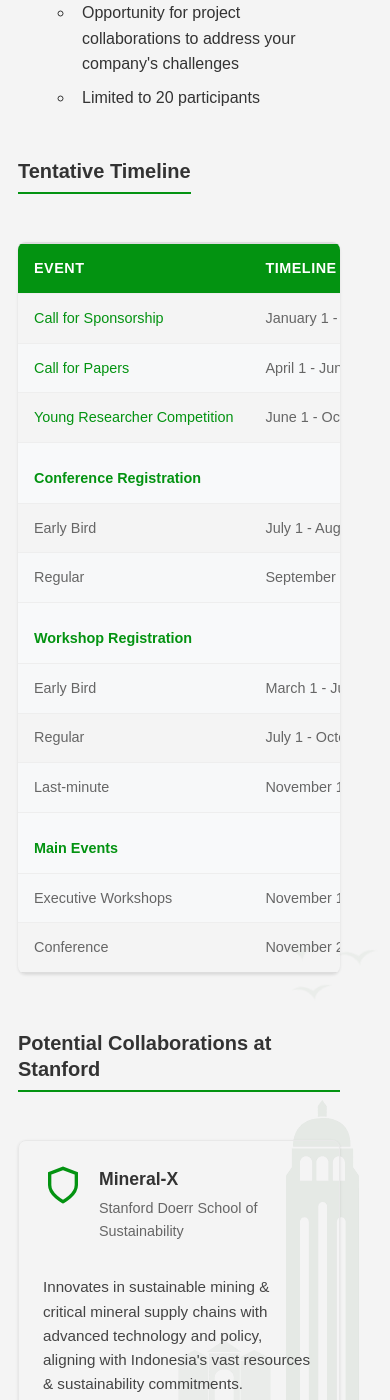
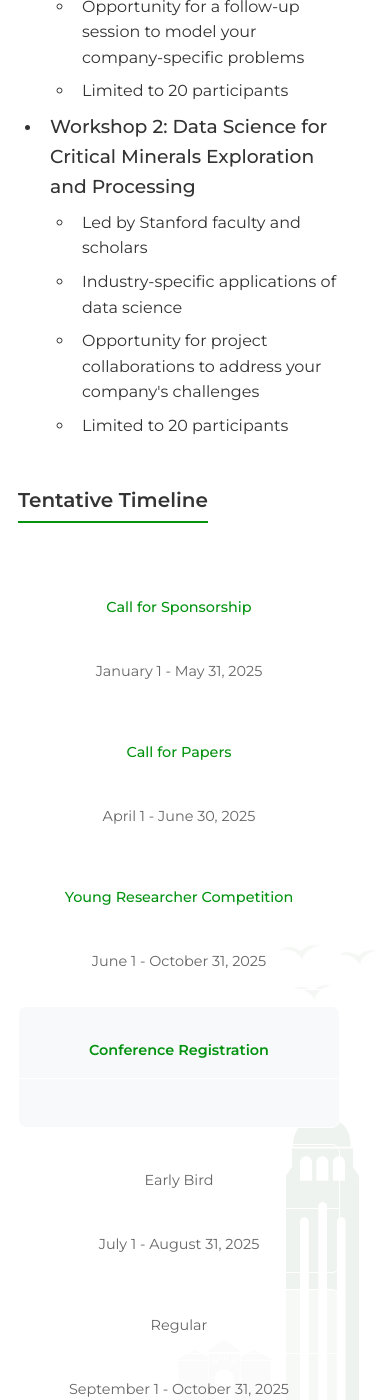
Before and after one commit to intersectID/intersectID.github.io, a Jekyll site: the page built from index.md, in a window 390 px wide and 1400 px high, scrolled down 5263 px. Built offline with Jekyll 4.4.1, drawn with Linux system fonts in a browser that asks for light colours.

Commit message:
improved ui feels for main page

```diff
--- a/assets/css/home.css
+++ b/assets/css/home.css
@@ -1,10 +1,14 @@
+/* Import Montserrat font */
+@import url('https://fonts.googleapis.com/css2?family=Montserrat:wght@300;400;500;600;700&display=swap');
+
+/* Root variables */
 :root {
     --accent-color: #039311;
     --bg-color: transparent;
     --text-color: #333333;
-    --sidebar-bg: #f8f9fa;
+    --sidebar-bg: rgba(255, 255, 255, 0.8);
     --nav-bg: #2c3e50;
-    --focus-outline: #4a90e2;
+    --focus-outline: #039311;
 }
 
 * {
@@ -85,7 +89,7 @@
     align-items: center;
     padding: 1rem 0;
     margin-bottom: 2rem;
-    border-bottom: 1px solid #eee;
+    border-bottom: 1px solid white;
     position: relative;
 }
 
@@ -172,7 +176,6 @@
 .sidebar {
     grid-column: 2;
     background: var(--sidebar-bg);
-    background: rgba(248, 249, 250, 0.7);
     padding: 1.5rem;
     border-radius: 8px;
     position: sticky;
@@ -206,7 +209,7 @@
 }
 
 a {
-    color: var(--accent-color);
+    color: #039311;
     text-decoration: none;
     font-weight: 500;
 }
@@ -300,6 +303,7 @@
     -webkit-overflow-scrolling: touch;
     margin: 1.5rem 0 2.5rem 0;
     padding-bottom: 1.0rem;
+    border-radius: 8px;
 }
 
 table {
@@ -310,26 +314,27 @@
 }
 
 thead {
-    border-top: 2px solid #ddd;
+    border-top: 2px solid white;
 }
 
 th, td {
     padding: 0.75rem;
     text-align: left;
+    border-bottom: 1px solid white;
 }
 
 td {
-    border-bottom: 1px solid #eee;
+    border-bottom: 1px solid white;
 }
 
 /* Last row gets thicker border */
 tr:last-child td {
-    border-bottom: 2px solid #ddd;
+    border-bottom: 2px solid white;
 }
 
 th {
     font-weight: 600;
-    border-bottom: 2px solid #ddd;
+    border-bottom: 2px solid white;
 }
 
 /* Table variations */
@@ -725,6 +730,7 @@
     margin-top: -3rem;
     font-size: 0.8rem;
     color: #666;
+    border-bottom: 1px solid white;
 }
 
 .breadcrumbs ol {
@@ -867,13 +873,9 @@
     }
 }
 
-/* Import Montserrat font */
-@import url('https://fonts.googleapis.com/css2?family=Montserrat:wght@300;400;500;600;700&display=swap');
-
 /* Apply Montserrat to text elements */
 body {
     font-family: 'Montserrat', sans-serif;
-    background: #F4F4F4;
     color: #333;
 }
 
@@ -927,7 +929,7 @@
 
 .feature-item {
     background: transparent;
-    border: 1px solid #e8e8e8;
+    border: 1px solid white;
     border-left: 4px solid var(--accent-color);
     border-radius: 4px;
     padding: 1.5rem;
@@ -945,7 +947,7 @@
     margin-top: 3rem;
     padding: 2rem;
     background: var(--card-bg);
-    border: 1px solid #e8e8e8;
+    border: 1px solid white;
     border-radius: 4px;
 }
 
@@ -1047,7 +1049,7 @@
 
 .speaker-card {
     background: transparent;
-    border: 1px solid #e8e8e8;
+    border: 1px solid white;
     border-radius: 8px;
     padding: 1.2rem;
     text-align: center;
@@ -1123,33 +1125,31 @@
     border-collapse: collapse;
     margin: 2rem 0;
     background: transparent;
-    border-radius: 8px;
-    overflow: hidden;
-    box-shadow: 0 1px 3px rgba(0,0,0,0.1);
 }
 
 .timeline-table th,
 .timeline-table td {
     padding: 1rem 1.5rem;
     text-align: left;
-    border-bottom: 1px solid #eee;
+    border-bottom: 1px solid white;
 }
 
 .timeline-table th {
-    background: #039311;
+    background: rgba(3, 147, 17, 0.9);  /* #039311 with 0.9 opacity */
     color: white;
     font-weight: 600;
     text-transform: uppercase;
     font-size: 0.9rem;
     letter-spacing: 0.5px;
+    white-space: nowrap;
 }
 
 .timeline-table tr:nth-child(even) {
-    background: rgba(248, 249, 250, 0.9);
+    background: rgba(255, 255, 255, 0.5);
 }
 
 .timeline-table tr:hover {
-    background: rgba(241, 243, 245, 0.95);
+    background: rgba(255, 255, 255, 0.7);
 }
 
 .timeline-table td:first-child {
@@ -1181,15 +1181,66 @@
     padding-top: 1.5rem;
 }
 
-@media (max-width: 768px) {
+@media screen and (max-width: 768px) {
     .timeline-table {
         display: block;
-        overflow-x: auto;
-    }
-
-    .timeline-table th,
+    }
+
+    .timeline-table thead {
+        display: none; /* Hide headers on mobile */
+    }
+
+    .timeline-table tbody,
+    .timeline-table tr,
     .timeline-table td {
-        padding: 0.8rem 1rem;
+        display: block;
+        width: 100%;
+    }
+
+    .timeline-table tr {
+        margin-bottom: 1rem;
+        border: 1px solid white;
+        border-radius: 8px;
+        background: transparent;
+    }
+
+    .timeline-table td {
+        text-align: center;  /* Center align all content */
+        padding: 1rem;
+        position: relative;
+        border-bottom: 1px solid white;
+    }
+
+    .timeline-table td:last-child {
+        border-bottom: none;
+    }
+
+    /* Update label positioning */
+    .timeline-table td::before {
+        content: attr(data-label);
+        display: block;  /* Make label its own block */
+        position: static;  /* Remove absolute positioning */
+        text-align: center;  /* Center the label */
+        font-weight: 600;
+        color: #039311;
+        margin-bottom: 0.5rem;  /* Add space between label and content */
+    }
+
+    /* Ensure date ranges are centered */
+    .date-range {
+        display: block;
+        margin-top: 0.25rem;
+        text-align: center;
+    }
+
+    /* Keep parent rows consistent */
+    .timeline-table tr.parent-row td {
+        text-align: center;
+    }
+
+    /* Keep child rows consistent */
+    .timeline-table tr.child-row td {
+        text-align: center;
     }
 }
 
@@ -1202,7 +1253,7 @@
 
 .collab-card {
     background: transparent;
-    border: 1px solid #e8e8e8;
+    border: 1px solid white;
     border-radius: 8px;
     padding: 1.5rem;
     transition: all 0.2s ease;
@@ -1259,73 +1310,65 @@
     margin: 2rem 0;
 }
 
+/* Update program committee styles */
+.program-committee {
+    display: grid;
+    grid-template-columns: repeat(auto-fit, minmax(250px, 1fr));
+    gap: 1rem;
+    margin: 1rem 0;
+    padding: 0;
+    column-count: unset; /* Remove column-count */
+}
+
+.program-committee .committee-item {
+    margin: 0;
+    padding: 1rem;
+    border: 1px solid white;
+    border-radius: 8px;
+    display: flex;
+    flex-direction: column;
+    gap: 0.25rem;
+}
+
+/* Responsive adjustments */
 @media (max-width: 1024px) {
     .committee-grid {
-        grid-template-columns: 1fr;  /* Stack on smaller screens */
-    }
-}
-
-.committee-section {
+        grid-template-columns: 1fr;
+    }
+
+    .program-committee {
+        grid-template-columns: repeat(auto-fit, minmax(200px, 1fr));
+    }
+}
+
+@media (max-width: 768px) {
+    .program-committee {
+        grid-template-columns: repeat(auto-fit, minmax(180px, 1fr));
+    }
+
+    .committee-item {
+        margin-left: 0 !important;
+    }
+}
+
+/* Update committee item styles */
+.committee-item {
     background: transparent;
-    border: 1px solid #e8e8e8;
-    border-radius: 8px;
-    padding: 1.5rem;
-}
-
-.committee-section:first-child .committee-list {
-    margin-left: 1rem;  /* Add left margin for the first committee section */
-}
-
-.committee-section .program-committee {
-    padding-left: 0;  /* Remove left padding for program committee */
-}
-
-.program-committee {
-    column-count: 2;
-    column-gap: 2rem;
-    margin: 1rem auto;  /* Center the program committee */
-    max-width: 90%;    /* Limit width to create some margin */
-}
-
-.committee-role {
-    font-weight: 600;
+    transition: all 0.2s ease;
+    display: flex;
+    flex-direction: column;
+    gap: 0.25rem;
+}
+
+.committee-name {
+    font-weight: 500;
     color: #333;
-    margin-top: 0;
-    margin-bottom: 1rem;
-}
-
-.committee-list {
-    list-style: none;
-    padding: 0;
-    margin: 0;
-}
-
-.committee-list li {
-    margin-bottom: 1rem;
-    padding-bottom: 1rem;
-    border-bottom: 1px solid #eee;
-}
-
-.committee-list li:last-child {
-    margin-bottom: 0;
-    padding-bottom: 0;
-    border-bottom: none;
-}
-
-.committee-item {
-    margin-left: -3rem;
-}
-
-.committee-name {
-    color: #666;
-    font-size: 0.9rem;
     display: block;
 }
 
 .committee-affiliation {
+    font-size: 0.85rem;
     color: #039311;
-    font-size: 0.85rem;
-    font-style: italic;
 }
 
 .leadership-grid {
@@ -1337,7 +1380,7 @@
 
 .leader-card {
     background: transparent;
-    border: 1px solid #e8e8e8;
+    border: 1px solid white;
     border-radius: 8px;
     padding: 1.5rem;
     transition: all 0.2s ease;
@@ -1352,13 +1395,13 @@
 }
 
 .leader-role {
-    color: #039311;
+    color: #666;
     font-size: 0.9rem;
     margin: 0 0 0.25rem 0;
 }
 
 .leader-affiliation {
-    color: #666;
+    color: #039311;
     font-size: 0.9rem;
     font-style: italic;
     margin: 0;
@@ -1453,7 +1496,7 @@
     }
 
     a:hover {
-        color: #026b0c !important;
+        color: #039311 !important;
     }
 }
 
@@ -1517,7 +1560,7 @@
     --bg-color: #1a1a1a;
     --text-color: #ffffff;
     --sidebar-bg: #2d2d2d;
-    --accent-color: #4CAF50;
+    --accent-color: #039311;
 }
 
 [data-theme="dark"] #theme-toggle .sun-icon {
@@ -1562,3 +1605,23 @@
 [data-theme="dark"] li {
     color: var(--text-color);
 }
+
+/* Update committee role display */
+.committee-role {
+    font-weight: 600;
+    color: #333;
+}
+
+.committee-role::after {
+    content: ":";
+    font-weight: 600;
+}
+
+/* For mobile view, keep the colon with proper spacing and bold */
+@media screen and (max-width: 768px) {
+    .timeline-table td[data-label]::before {
+        content: attr(data-label) ":";
+        font-weight: 600;
+        color: #333;
+    }
+}
```
Also changed, not shown: 8 other files.
